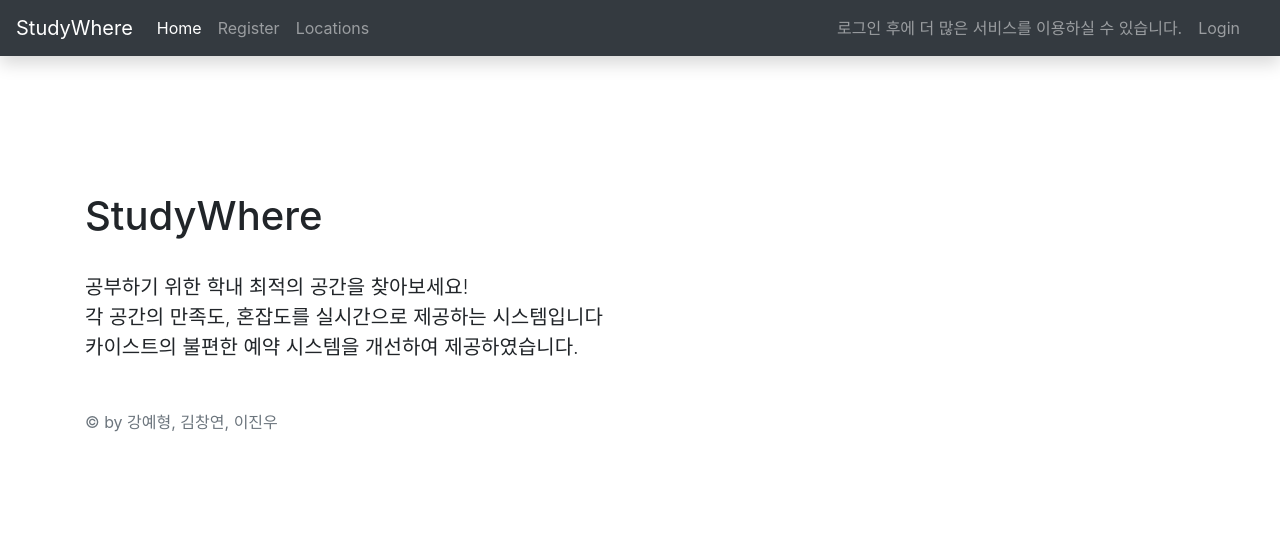
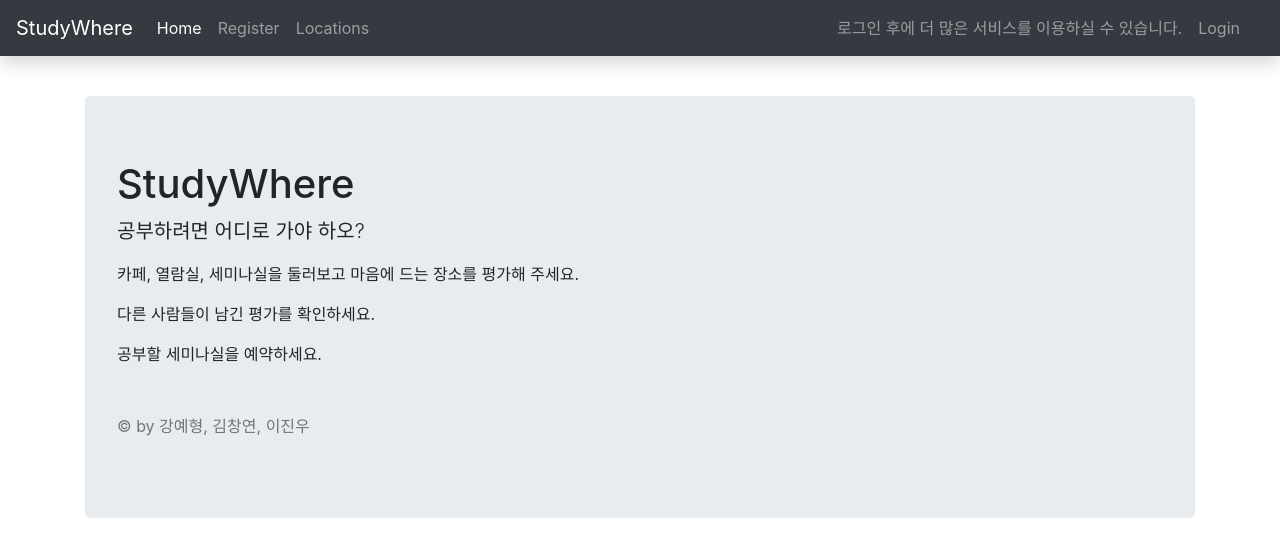
Before and after one commit to GrasshopperBears/IntroToDB_StudyWhere, a Flask app: page / in a window 1280 px wide. Shown: the top 557 px of the page. Run offline with Flask 2, Linux system fonts and the light colour scheme; some libraries are stand-ins or nearby versions.

Commit message:
홈페이지 템플릿을 Bootstrap 친화적으로 변경

```diff
--- a/app/templates/home.html
+++ b/app/templates/home.html
@@ -1,16 +1,14 @@
+{% extends "base.html" %}
 
-{% extends "base.html" %}
 {% block content %}
-    {%for i in range(4)%}
-        <br>
-    {% endfor %}
-    <div class="starter-template">
-            <h1>StudyWhere</h1>
-            <br>
-            <p class="lead">공부하기 위한 학내 최적의 공간을 찾아보세요!<br>
-            각 공간의 만족도, 혼잡도를 실시간으로 제공하는 시스템입니다<br>
-            카이스트의 불편한 예약 시스템을 개선하여 제공하였습니다. </p>
-            <p class="mt-5 mb-3 text-muted">&copy; by 강예형, 김창연, 이진우</p>
-          </div>
+
+<section class="jumbotron">
+  <h1>StudyWhere</h1>
+  <p class="lead">공부하려면 어디로 가야 하오?</p>
+  <p>카페, 열람실, 세미나실을 둘러보고 마음에 드는 장소를 평가해 주세요.</p>
+  <p>다른 사람들이 남긴 평가를 확인하세요.</p>
+  <p>공부할 세미나실을 예약하세요.</p>
+  <p class="mt-5 mb-3 text-muted">&copy; by 강예형, 김창연, 이진우</p>
+</section>
 
 {% endblock %}
```
